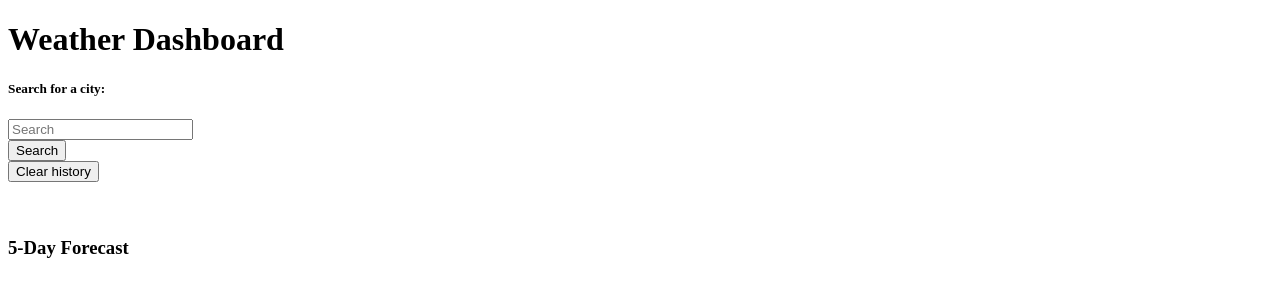
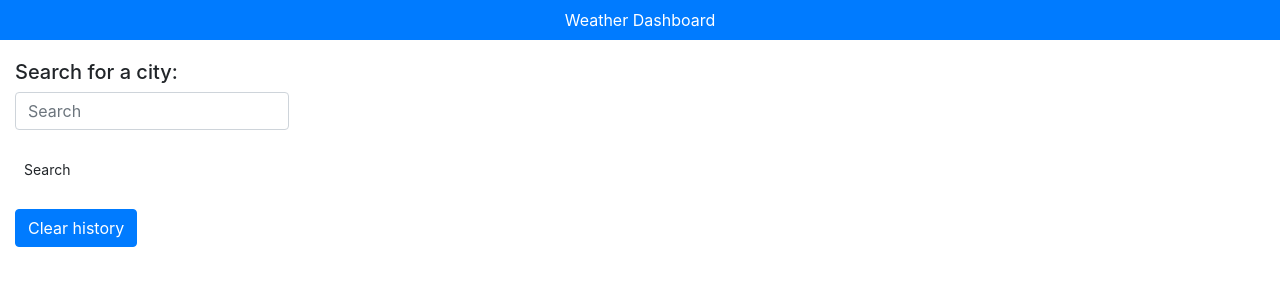
Before and after one commit to walte1jj/weather-dashboard, a plain HTML site: page index.html in a window 1280 px wide. Drawn offline with nearby package versions, Linux system fonts and the light colour scheme.

Commit message:
fixed layout

```diff
--- a/assets/index.js
+++ b/assets/index.js
@@ -1,4 +1,4 @@
-function initPage() {
+function startDashboard() {
     const cityEl = document.getElementById("enter-city");
     const searchEl = document.getElementById("search-button");
     const clearEl = document.getElementById("clear-history");
@@ -123,4 +123,4 @@ function initPage() {
     }
 }
 
-initPage();
+startDashboard();
--- a/index.html
+++ b/index.html
@@ -1,17 +1,19 @@
 <!DOCTYPE html>
 <html lang="en">
     <head>
-        <meta charset="UTF-8" />
-        <meta name="viewport" content="width=device-width, initial-scale=1.o" />
-        <meta http-equiv="X-UA-Compatible" content="ie=edge" />
-        <link rel="sylesheet" href="https://stackpath.bootstrapcdn.com/bootstrap/4.3.1/css/bootstrap.min.css" />
+        <meta charset="UTF-8">
+        <meta name="viewport" content="width=device-width, initial-scale=1, shrink-to-fit=no">
+        <meta http-equiv="X-UA-Compatible" content="ie=edge">
+        <link rel="stylesheet" href="https://cdn.jsdelivr.net/npm/bootstrap@4.3.1/dist/css/bootstrap.min.css" integrity="sha384-ggOyR0iXCbMQv3Xipma34MD+dH/1fQ784/j6cY/iJTQUOhcWr7x9JvoRxT2MZw1T" crossorigin="anonymous">
         <link rel="stylesheet" href="https://cdnjs.cloudflare.com/ajax/libs/font-awesome/6.1.1/css/all.min.css" integrity="sha512-KfkfwYDsLkIlwQp6LFnl8zNdLGxu9YAA1QvwINks4PhcElQSvqcyVLLD9aMhXd13uQjoXtEKNosOWaZqXgel0g==" crossorigin="anonymous" referrerpolicy="no-referrer" />
         <title>Weather Dashboard</title>
     </head>
 
     <body>
-        <header class="container-fluid text-center text-white bg-dark p-2">
-            <h1>Weather Dashboard</h1>
+        <header>
+            <p class="container-fluid text-center text-white bg-primary p-2"
+                <h1>Weather Dashboard</h1>
+            </p>
         </header>
 
         <div class="container-fluid">
```
